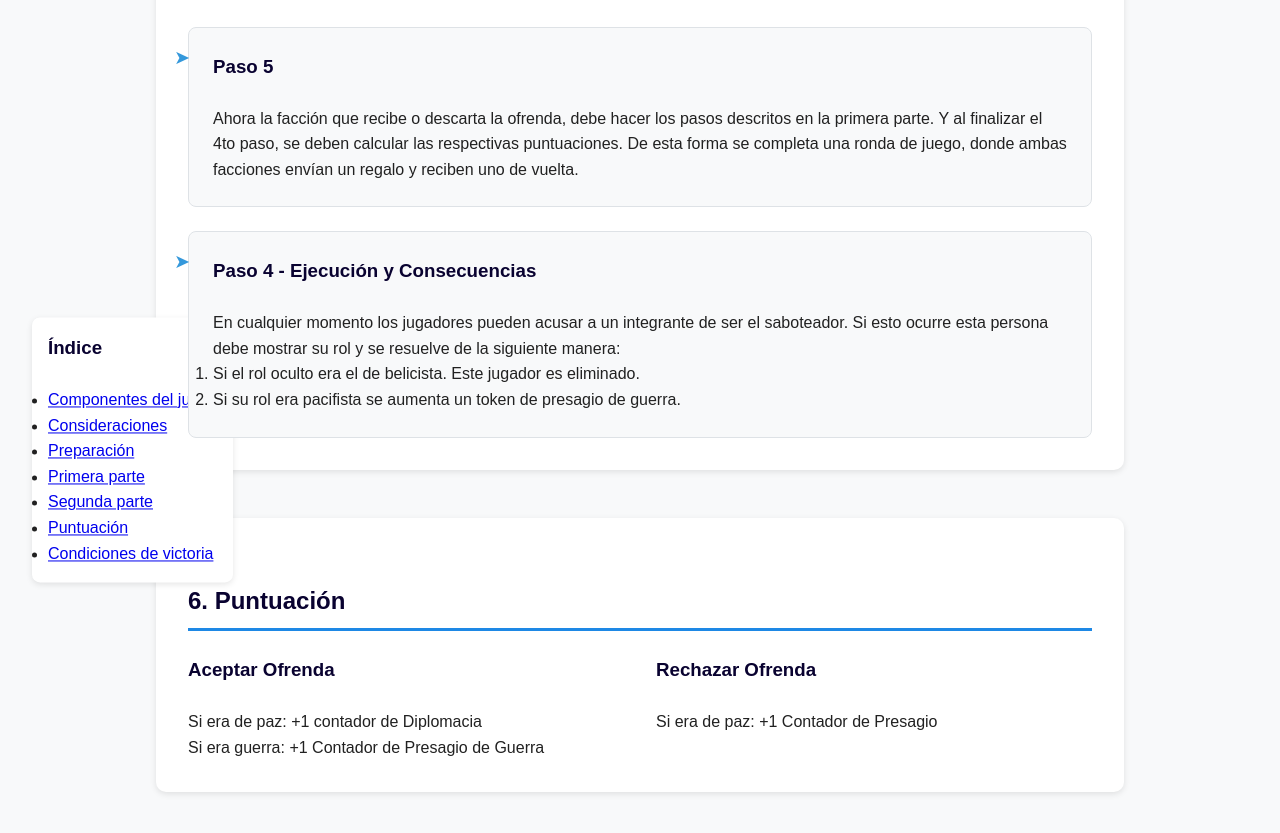
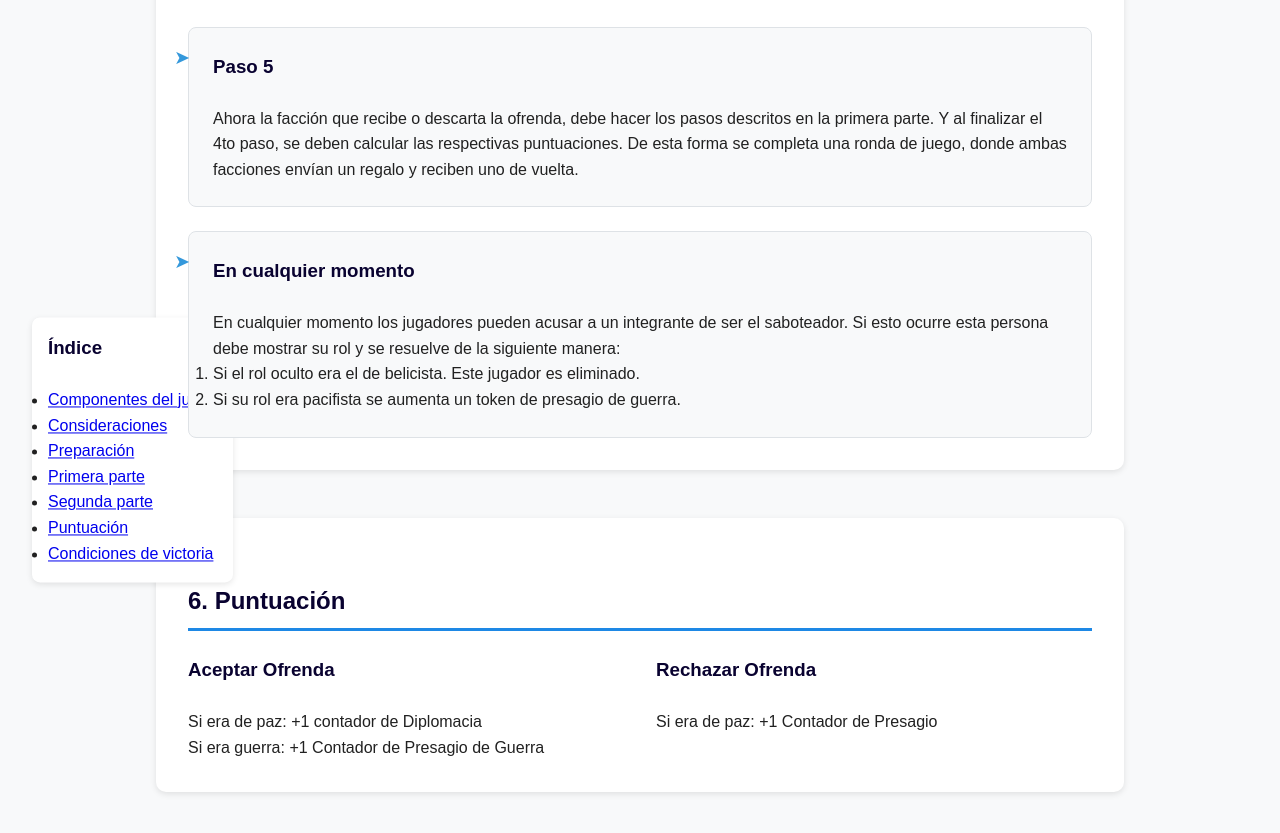
Before and after one commit to SagarinnusUPB/SagarinnusUPB.github.io, a Jekyll site: the page built from _pages/manual.md, in a window 1280 px wide and 900 px high, scrolled down 2876 px. Shown: the top 833 px of the window. Built offline with Jekyll 4.4.1, drawn with Linux system fonts in a browser that asks for light colours.

Commit message:
Update manual.md

```diff
--- a/_pages/manual.md
+++ b/_pages/manual.md
@@ -117,7 +117,7 @@ permalink: /manual/
       </div>
 
       <div class="step-card">
-        <h3>Paso 4 - Ejecución y Consecuencias</h3>
+        <h3>En cualquier momento</h3>
         <p>En cualquier momento los jugadores pueden acusar a un integrante de ser el saboteador. Si esto ocurre esta persona debe mostrar su rol y se resuelve de la siguiente manera:</p>
         <ol class="consequence-steps">
           <li>Si el rol oculto era el de belicista. Este jugador es eliminado.</li>
```
